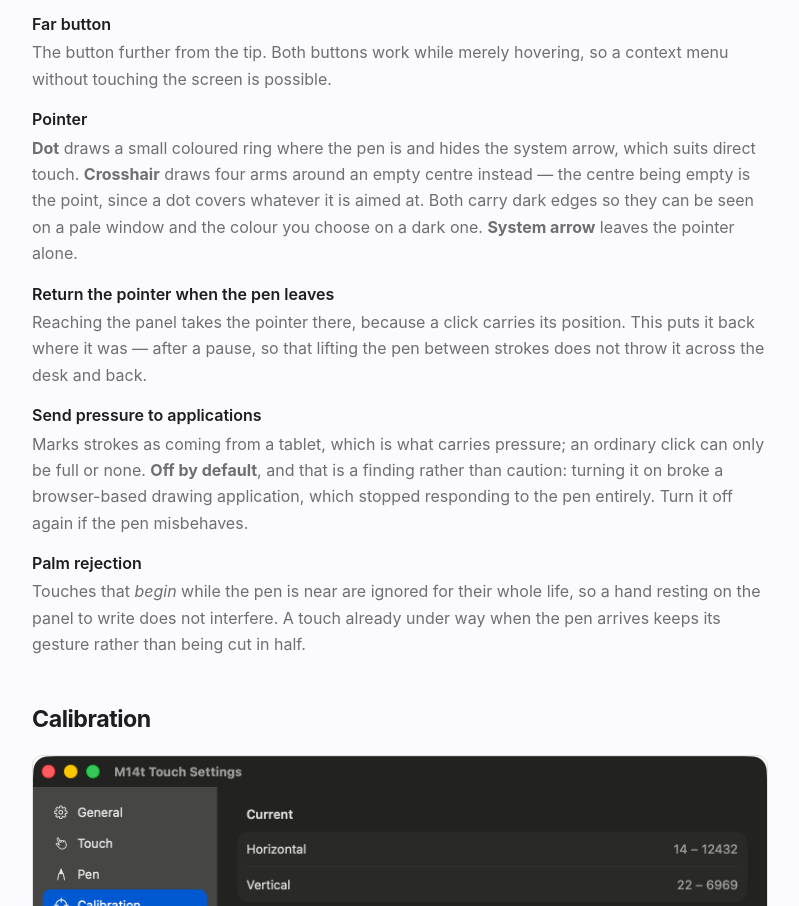
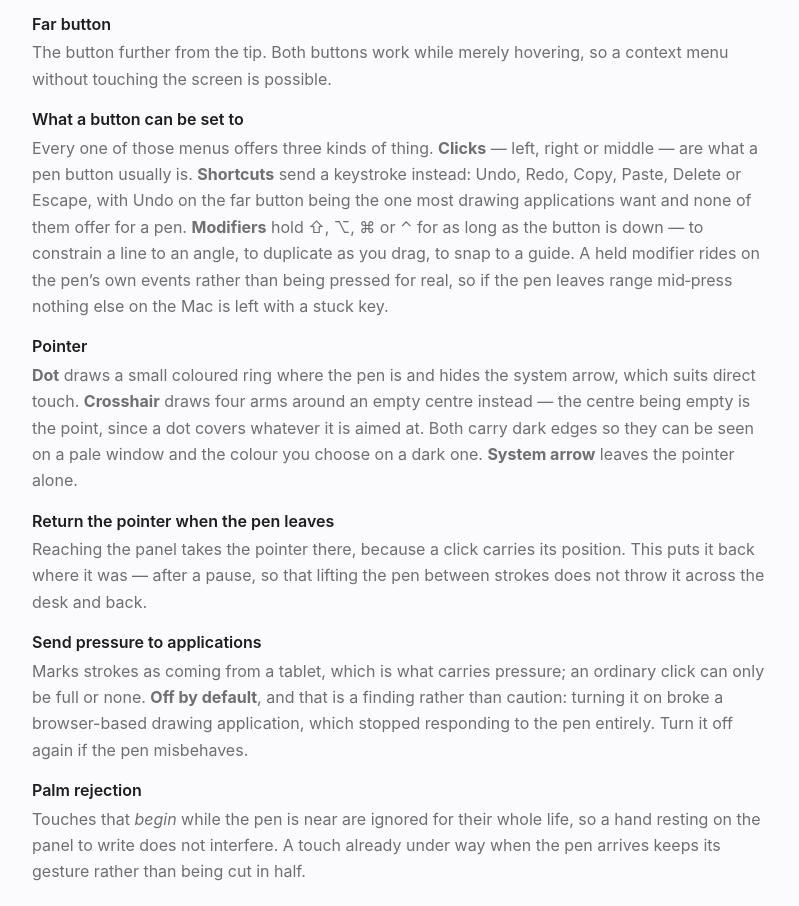
Before and after one commit to i4erkasov/m14t-touch-macos, a plain HTML site: page docs/guide.html in a window 1280 px wide. Shown: the part 5623-6529 px from the top of the page, without its empty margins (240-1039 px from the left). Drawn offline with Linux system fonts and the light colour scheme.

Commit message:
Say in the guide what a pen button can now be set to
The buttons stopped being three kinds of click in this release, and the
guide still described them as if a click were the only thing on offer.

Co-Authored-By: Claude Opus 5 (1M context) <noreply@anthropic.com>

```diff
--- a/docs/guide.html
+++ b/docs/guide.html
@@ -162,6 +162,18 @@
   <dd>The button further from the tip. Both buttons work while merely hovering,
       so a context menu without touching the screen is possible.</dd>
 
+  <dt>What a button can be set to</dt>
+  <dd>Every one of those menus offers three kinds of thing.
+      <strong>Clicks</strong> — left, right or middle — are what a pen button
+      usually is. <strong>Shortcuts</strong> send a keystroke instead: Undo,
+      Redo, Copy, Paste, Delete or Escape, with Undo on the far button being the
+      one most drawing applications want and none of them offer for a pen.
+      <strong>Modifiers</strong> hold &#8679;, &#8997;, &#8984; or &#8963; for as
+      long as the button is down — to constrain a line to an angle, to duplicate
+      as you drag, to snap to a guide. A held modifier rides on the pen&#8217;s
+      own events rather than being pressed for real, so if the pen leaves range
+      mid&#8209;press nothing else on the Mac is left with a stuck key.</dd>
+
   <dt>Pointer</dt>
   <dd><strong>Dot</strong> draws a small coloured ring where the pen is and
       hides the system arrow, which suits direct touch. <strong>Crosshair</strong>
```
